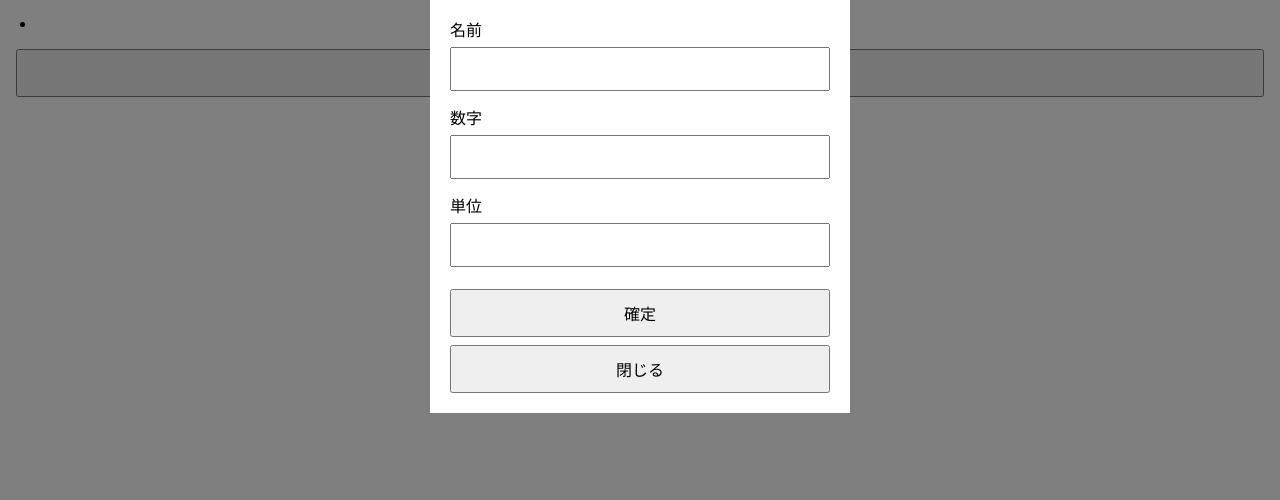
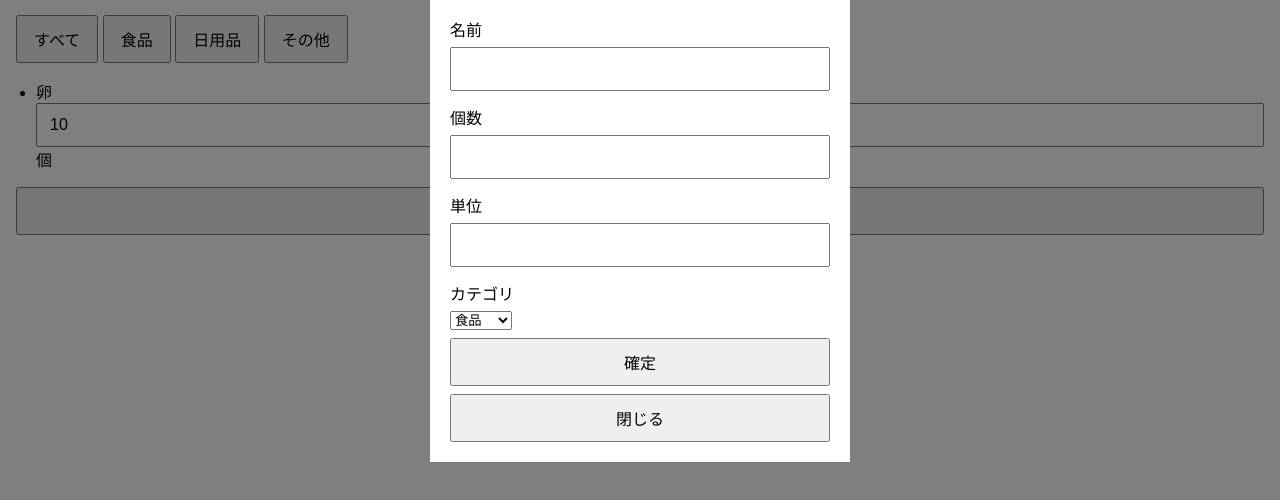
Before and after one commit to MAI-3801/theme1-b-4, a plain HTML site: page index.html in a window 1280 px wide. Both pictures are taken after a click on the button "追加". Shown: the part 90-590 px from the top of the page. Drawn offline with Linux system fonts and the light colour scheme.

Commit message:
例示を追加、タブを追加

```diff
--- a/index.html
+++ b/index.html
@@ -8,27 +8,41 @@
 </head>
 <body>
 	<h1>HOMESTOCK</h1>
+	<div class="item-tab">
+    	<button data-type="all">すべて</button>
+    	<button data-type="食品">食品</button>
+    	<button data-type="日用品">日用品</button>
+    	<button data-type="その他">その他</button>
+	</div>
 	<div class="itemlist">
 		<ul>
 			<!-- 登録したアイテムをここに表示します -->
 			<li class="item">
-				<span class="item-name"></span>
-				<span class="item-num"></span>
-				<span class="item-unit"></span>
+				<span class="item-name">卵</span>
+				<input class="item-num" type="number" value="10" min="0">
+				<span class="item-unit">個</span>
 			</li>
 		</ul>
 		<button id="btn-add" type="button">追加</button>
 	</div>
+
+
 
 	<div id="pop-up" role="dialog" aria-modal="true" aria-labelledby="popup-title" hidden>
 		<div class="popup-content">
 			<h2 id="popup-title">アイテムを追加</h2>
 			<label for="input-name">名前</label>
 			<input id="input-name" type="text" name="name">
-			<label for="input-num">数字</label>
+			<label for="input-num">個数</label>
 			<input id="input-num" type="number" name="num">
 			<label for="input-unit">単位</label>
 			<input id="input-unit" type="text" name="unit">
+			<label for="input-type">カテゴリ</label>
+			<select id="input-type">
+    			<option value="食品">食品</option>
+    			<option value="日用品">日用品</option>
+    			<option value="その他">その他</option>
+			</select>
 			<button id="btn-confirm" type="button">確定</button>
 			<button id="btn-cancel" type="button">閉じる</button>
 		</div>
```
